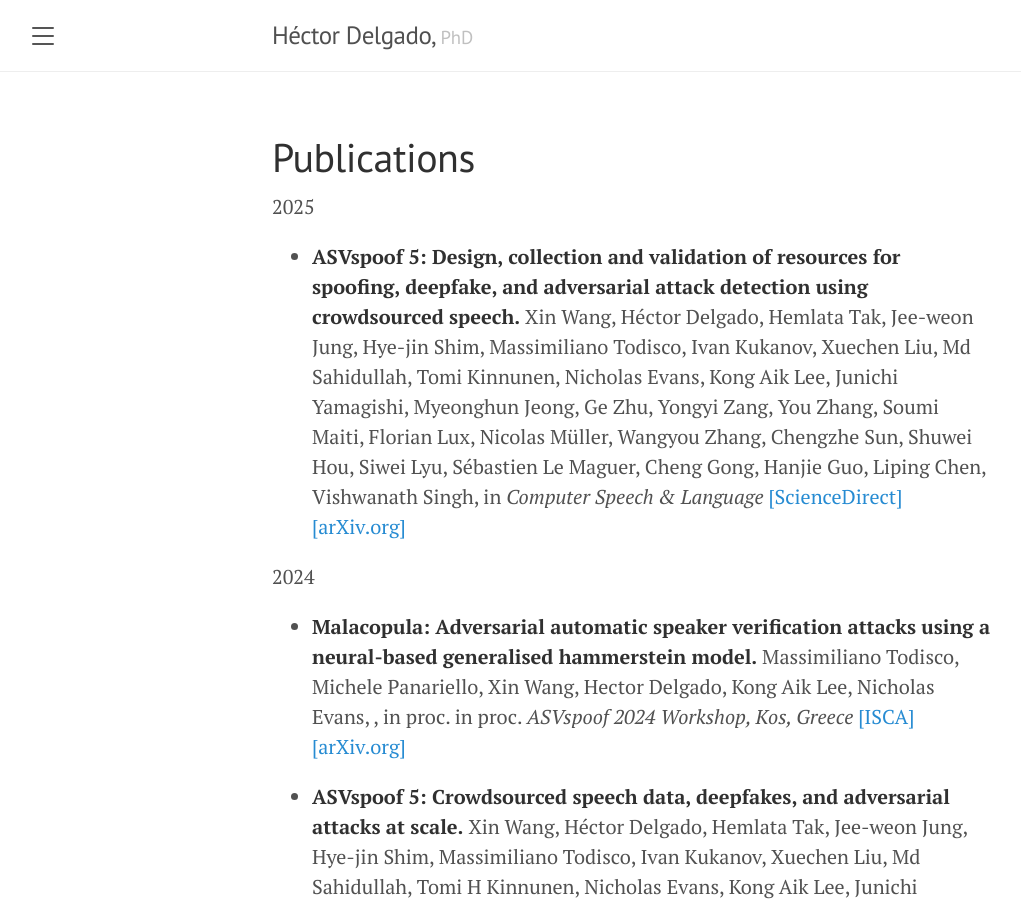
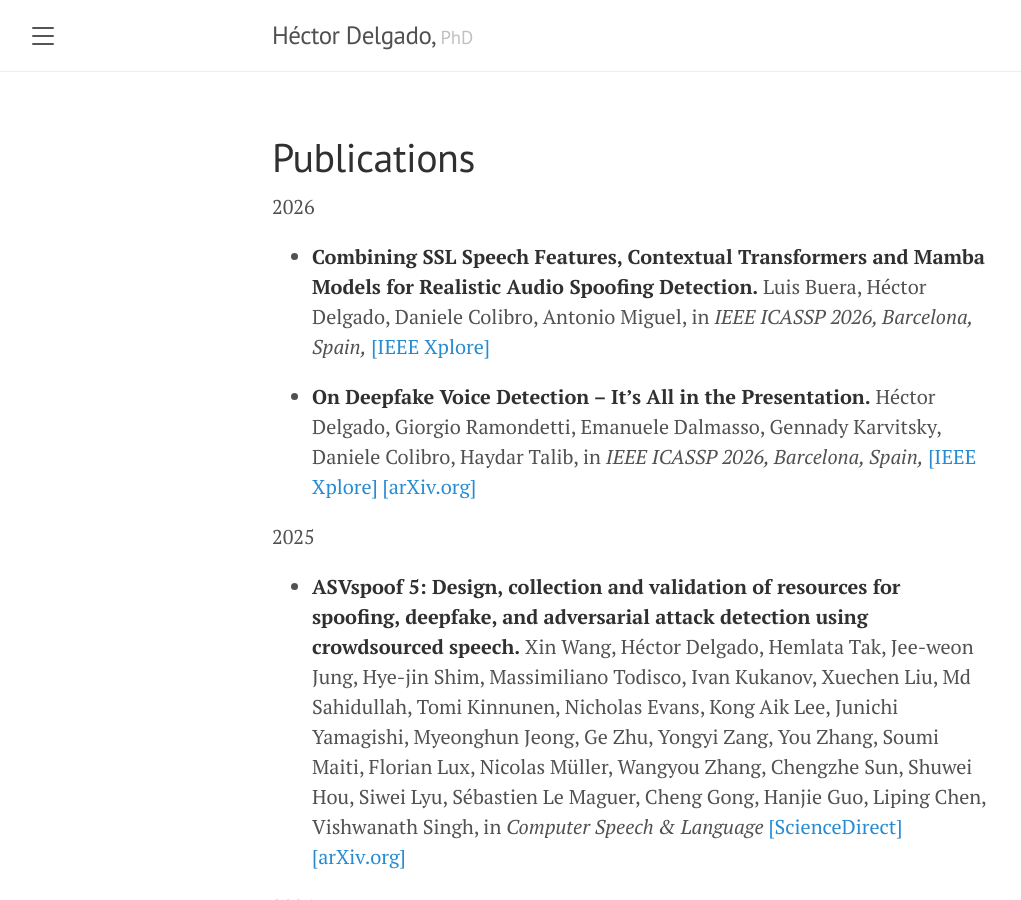
Before and after one commit to h-delgado/h-delgado.github.io, a Jekyll site: the page built from publications/index.md, in a window 1280 px wide and 900 px high. Shown: the whole window, without its empty margins (8-1029 px from the left). Built offline with Jekyll 4.4.1, drawn with Linux system fonts in a browser that asks for light colours.

Commit message:
Update index.md

```diff
--- a/publications/index.md
+++ b/publications/index.md
@@ -2,6 +2,12 @@
 layout: page
 title: Publications
 ---
+
+2026
+* **Combining SSL Speech Features, Contextual Transformers and Mamba Models for Realistic Audio Spoofing Detection.** Luis Buera, Héctor Delgado, Daniele Colibro, Antonio Miguel, in _IEEE ICASSP 2026, Barcelona, Spain,_ [[IEEE Xplore]](https://ieeexplore.ieee.org/abstract/document/11462814)
+
+
+* **On Deepfake Voice Detection -- It's All in the Presentation.** Héctor Delgado, Giorgio Ramondetti, Emanuele Dalmasso, Gennady Karvitsky, Daniele Colibro, Haydar Talib, in _IEEE ICASSP 2026, Barcelona, Spain,_ [[IEEE Xplore]](https://ieeexplore.ieee.org/document/11460707) [[arXiv.org]](https://arxiv.org/abs/2509.26471)
 
 2025
 * **ASVspoof 5: Design, collection and validation of resources for spoofing, deepfake, and adversarial attack detection using crowdsourced speech.** Xin Wang, Héctor Delgado, Hemlata Tak, Jee-weon Jung, Hye-jin Shim, Massimiliano Todisco, Ivan Kukanov, Xuechen Liu, Md Sahidullah, Tomi Kinnunen, Nicholas Evans, Kong Aik Lee, Junichi Yamagishi, Myeonghun Jeong, Ge Zhu, Yongyi Zang, You Zhang, Soumi Maiti, Florian Lux, Nicolas Müller, Wangyou Zhang, Chengzhe Sun, Shuwei Hou, Siwei Lyu, Sébastien Le Maguer, Cheng Gong, Hanjie Guo, Liping Chen, Vishwanath Singh, in _Computer Speech & Language_ [[ScienceDirect]](https://www.sciencedirect.com/science/article/pii/S0885230825000506) [[arXiv.org]](https://arxiv.org/abs/2502.08857)
```
